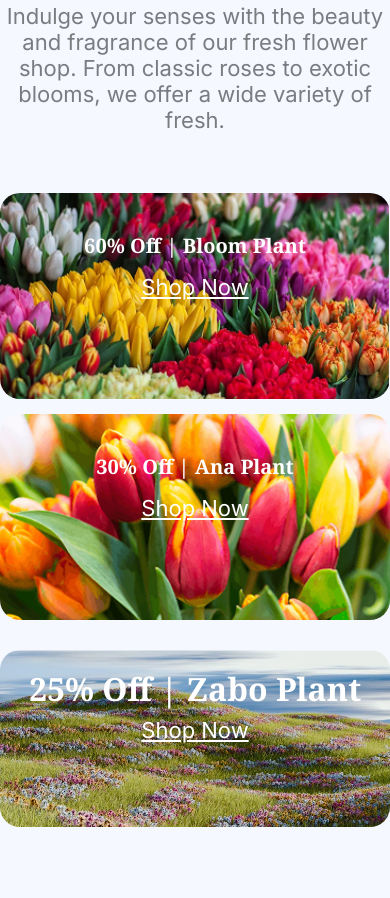
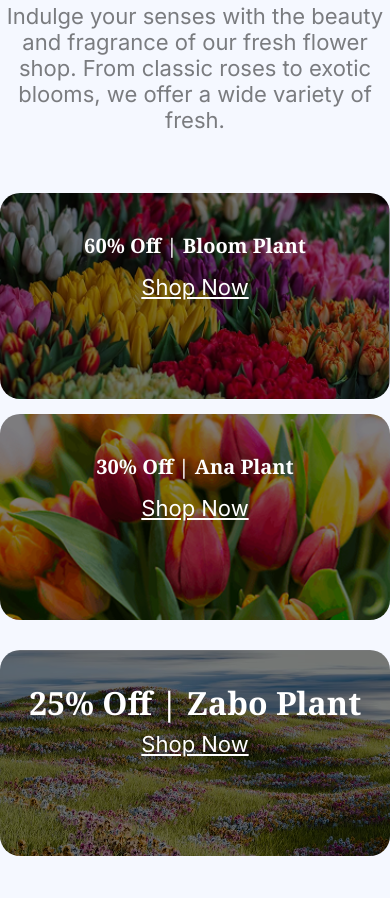
Before and after one commit to mdjiaul-hoque/M02A02T04-project, a plain HTML site: page index.html in a window 390 px wide. Shown: the part 4286-5184 px from the top of the page. Drawn offline with nearby package versions, Linux system fonts and the light colour scheme.

Commit message:
chalange added

```diff
--- a/style/index.css
+++ b/style/index.css
@@ -250,7 +250,8 @@ header>section , main>section ,footer>section{
 }
 
 .latest-deals-section .latest-deals-images .fst-row .latest-image1{
-    background:url("../assets/deal-bloom.png");
+    background: rgba(0,0,0,0.5)url("../assets/deal-bloom.png");
+     background-blend-mode: darken;
     width: 366.22px;
     height: 206px;
     border-radius: 20px;
@@ -259,6 +260,7 @@ header>section , main>section ,footer>section{
      align-items: center;
      justify-content: center;
      flex-direction: column;
+     background-size: cover;
 
 }
 .latest-deals-section .latest-deals-images .fst-row .latest-image1 h6{
@@ -276,8 +278,10 @@ header>section , main>section ,footer>section{
 
 
 .latest-deals-section .latest-deals-images .fst-row .latest-image2{
-    background:url("../assets/deal-ana.png");
+    background: rgba(0,0,0,0.5) url("../assets/deal-ana.png");
+     background-blend-mode: darken;
     background-repeat: no-repeat ;
+    background-size: cover;
 
     width: 366.22px;
     height: 206px;
@@ -305,13 +309,15 @@ line-height: 27px;
 
 
 .latest-deals-section .latest-deals-images .row2{
-    background:url("../assets/deal-zabo.png");
+    background:rgba(0,0,0,0.5) url("../assets/deal-zabo.png");
+    background-blend-mode: darken;
     border-radius: 20px;
      background-repeat: no-repeat ;
       display: flex;
      align-items: center;
      justify-content: center;
      flex-direction: column;
+     background-size: cover;
 }
 .latest-deals-section .latest-deals-images .row2 h6{
     background:transparent;
@@ -527,13 +533,12 @@ line-height: 27px;
 }
 
 .latest-deals-section .latest-deals-images .row2{
+    width: 366.22px;
+    height: 206px;
     width: 100%;
-    height: 177px;
-    max-width: 100%;
-    background-size: 100%;
     display: flex;
     flex-direction: column;
-    align-items: center;
+    /* align-items: center; */
     justify-content: center;
 }
 
```
